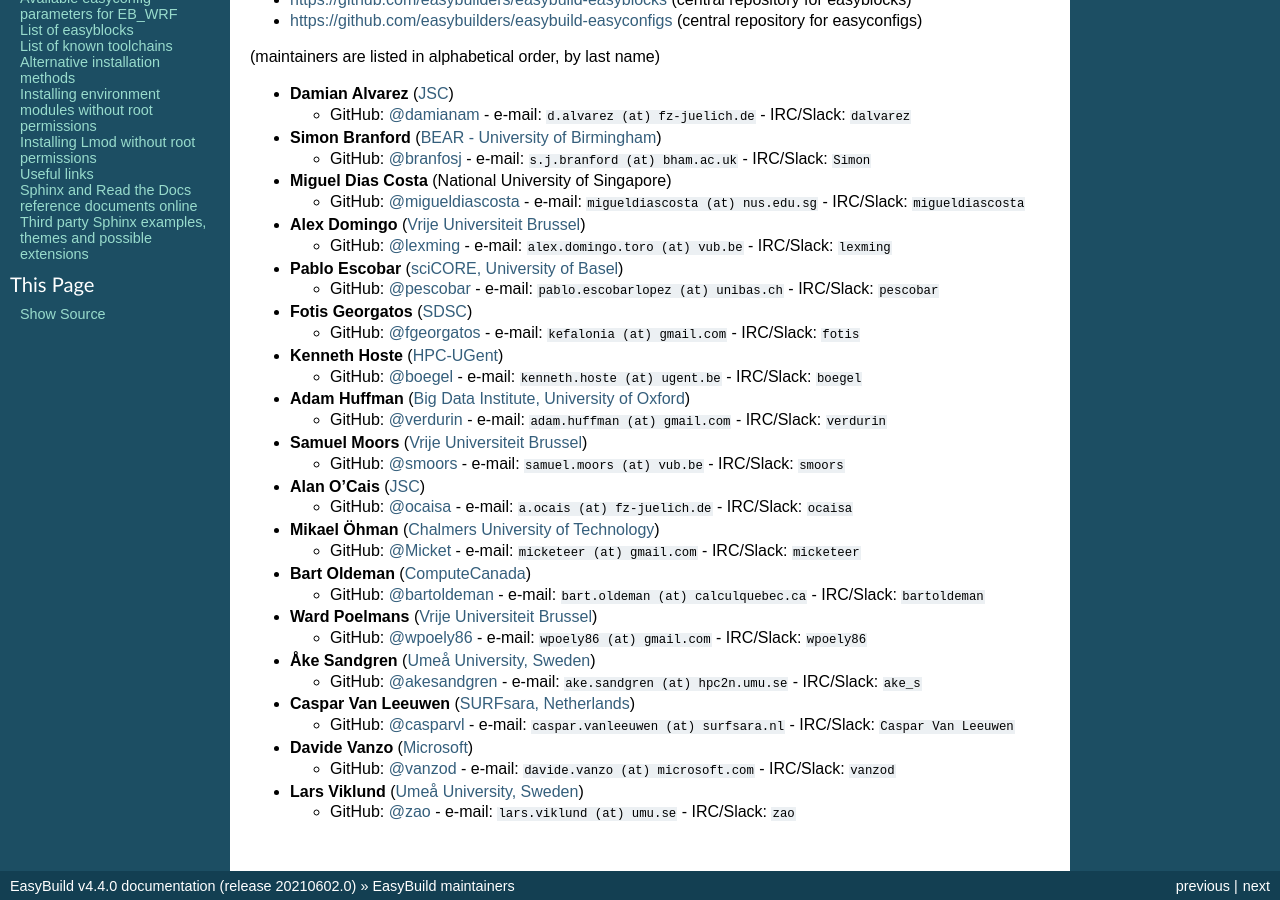
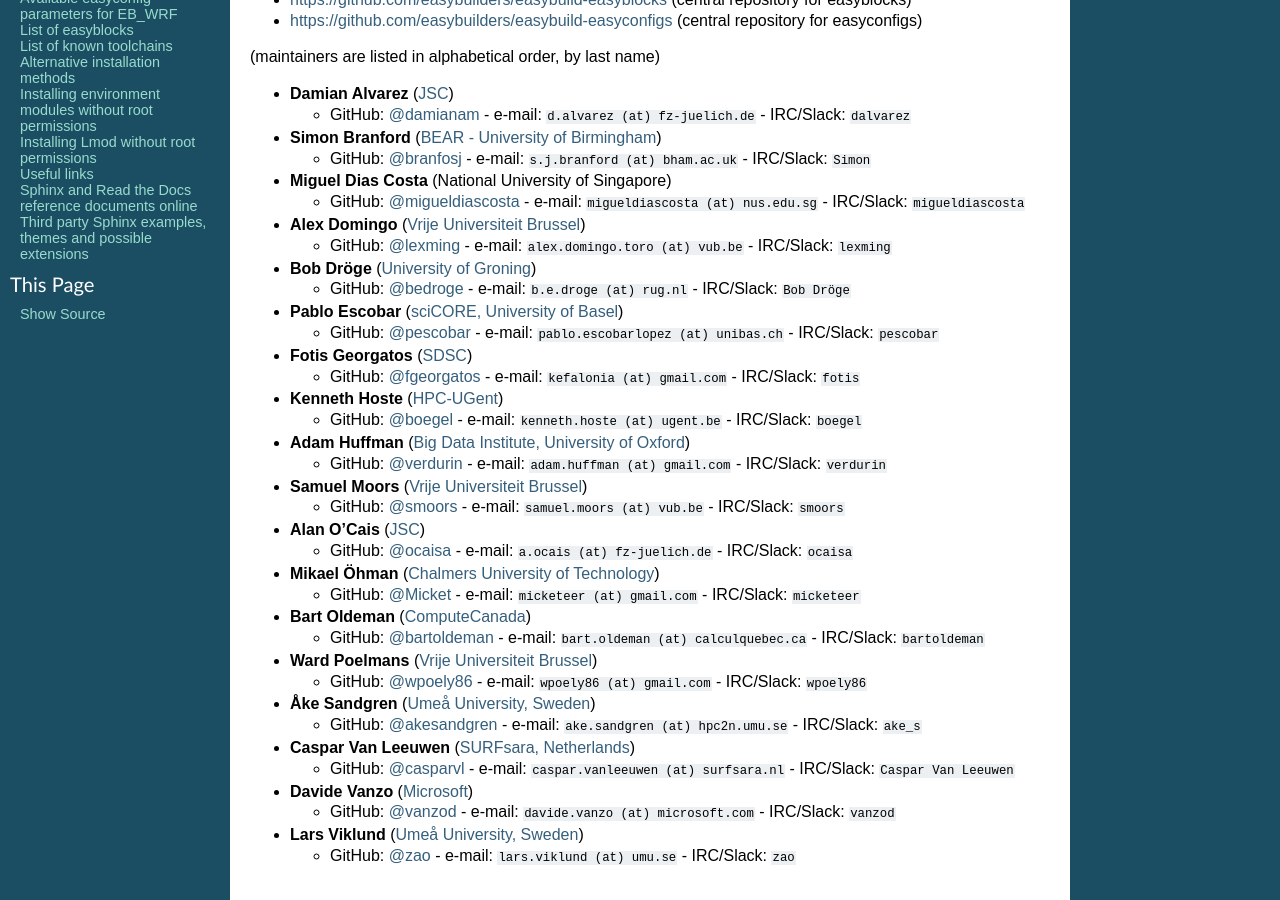
Before and after one commit to easybuilders/easybuild, a Sphinx documentation site: the page built from docs/Maintainers.rst, in a window 1280 px wide and 900 px high, scrolled down 1105 px. Built offline with Sphinx 7.4.7, drawn with Linux system fonts in a browser that asks for light colours; pages that are not in the unit, such as notebooks, are missing from menus.

Commit message:
add @bedroge as EasyBuild maintainer

```diff
--- a/docs/Maintainers.rst
+++ b/docs/Maintainers.rst
@@ -83,6 +83,10 @@
 
   * GitHub: `@lexming <https://github.com/lexming>`_ - e-mail: ``alex.domingo.toro (at) vub.be`` - IRC/Slack: ``lexming``
 
+* **Bob Dröge** (`University of Groning <https://www.rug.nl/?lang=en>`_)
+
+  * GitHub: `@bedroge <https://github.com/bedroge>`_ - e-mail: ``b.e.droge (at) rug.nl`` - IRC/Slack: ``Bob Dröge``
+
 * **Pablo Escobar** (`sciCORE, University of Basel <https://scicore.unibas.ch/>`_)
 
   * GitHub: `@pescobar <https://github.com/pescobar>`_ - e-mail: ``pablo.escobarlopez (at) unibas.ch`` - IRC/Slack: ``pescobar``
```
